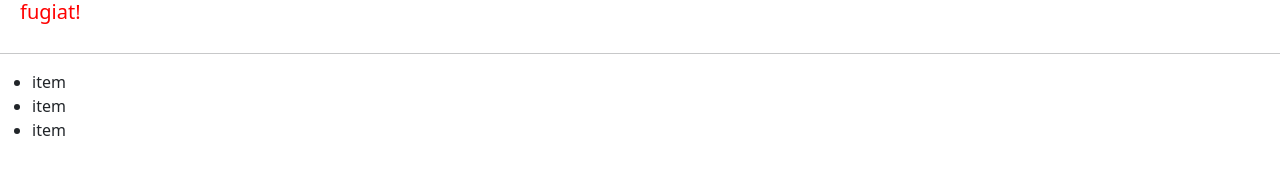
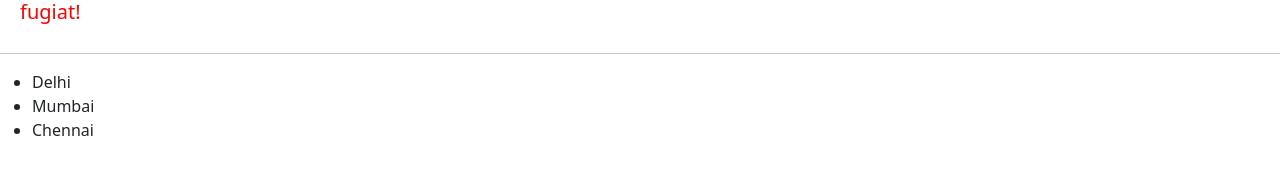
Before and after one commit to AlamSirji/Projects, a React (Create React App) app in the folder reactapp/: page / in a window 1280 px wide. Shown: the part 528-702 px from the top of the page. Built offline with nearby package versions, Linux system fonts and the light colour scheme.

Commit message:
Conditional Stmt

```diff
--- a/reactapp/src/components/App.jsx
+++ b/reactapp/src/components/App.jsx
@@ -32,11 +32,9 @@ export default class App extends Component {
           incidunt sed iure suscipit eos consectetur molestiae? Nostrum, fugiat!
         </p>
         <hr />
-        <ul>
-          {this.state.lists.map((item) => (
-            <li>item</li>
-          ))}
-        </ul>
+        <ul>{this.renderList()}</ul>
+        {/* OR */}
+        <ul>{this.state.lists.length === 0 && "List is empty"}</ul>
       </React.Fragment>
     );
   }
@@ -46,4 +44,11 @@ export default class App extends Component {
   formatCounter() {
     return this.state.counter === 0 ? "zero" : this.state.counter;
   }
+  renderList() {
+    if (this.state.lists.length === 0) {
+      return <p>List is empty</p>;
+    } else {
+      return this.state.lists.map((item) => <li>{item}</li>);
+    }
+  }
 }
```
